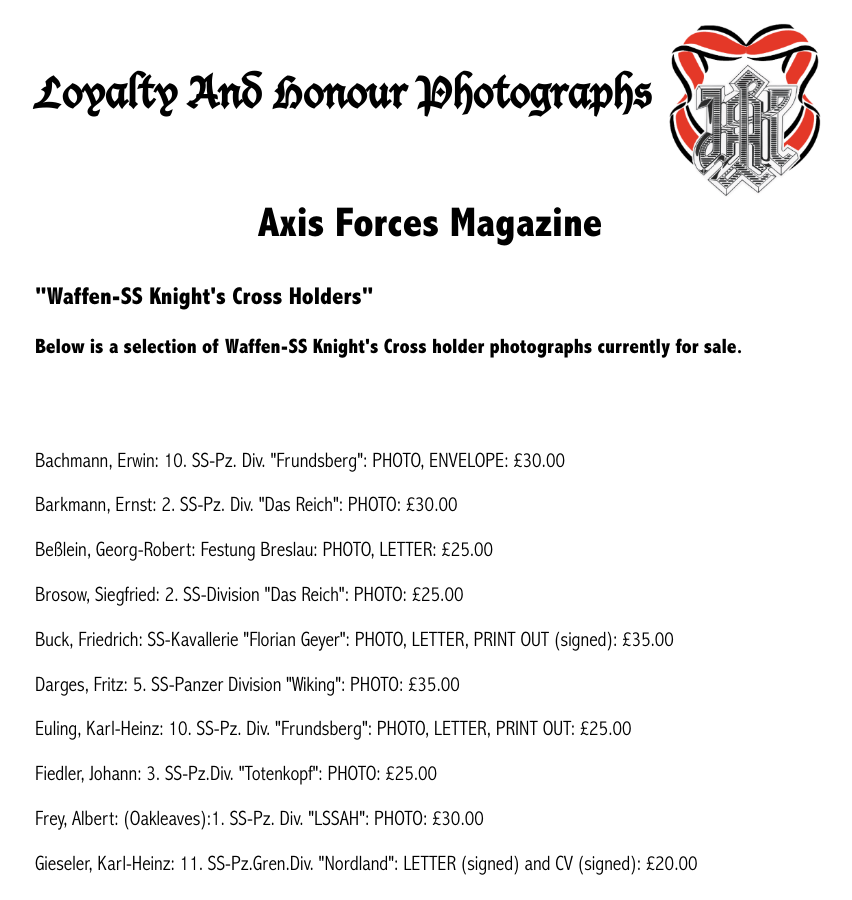
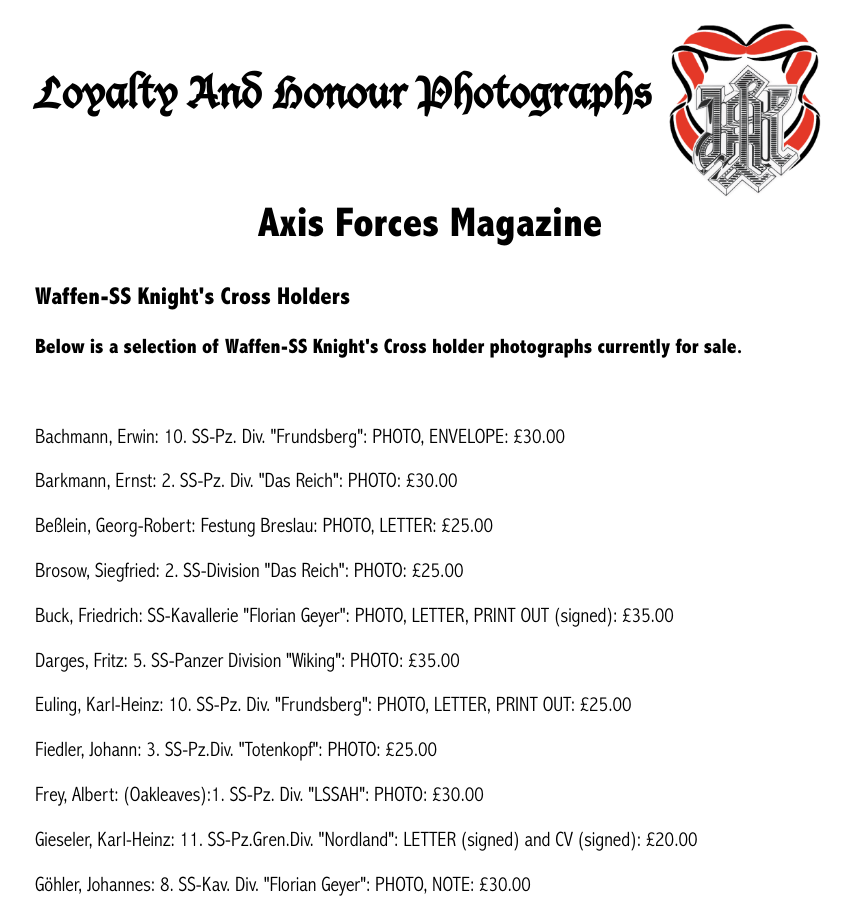
Before and after one commit to lahphotographs/lahphotographs.github.com, a Jekyll site: the page built from Axis_Forces_magazine.md, in a window 1280 px wide and 900 px high. Shown: the whole window, without its empty margins (210-1062 px from the left). Built offline with Jekyll 4.4.1, drawn with Linux system fonts in a browser that asks for light colours.

Commit message:
Update Axis_Forces_magazine.md

```diff
--- a/Axis_Forces_magazine.md
+++ b/Axis_Forces_magazine.md
@@ -6,10 +6,9 @@ permalink: /axisforces.html
 
 <div id="axisforces">
 
-  <h3>"Waffen-SS Knight's Cross Holders"</h3>
+  <h3>Waffen-SS Knight's Cross Holders</h3>
 
 <p><b>Below is a selection of Waffen-SS Knight's Cross holder photographs currently for sale.</b></p>
-<br />
 <br />
 <p>Bachmann,	Erwin: 10. SS-Pz. Div. "Frundsberg":	PHOTO, ENVELOPE:	£30.00
 <p>Barkmann,	Ernst: 2. SS-Pz. Div. "Das Reich":	PHOTO:	£30.00
@@ -43,7 +42,5 @@ permalink: /axisforces.html
 <p>Ullrich,	Karl:	(Oakleaves): 3. SS-Panzer Division "Totenkopf":	PHOTO, +1 copy PHOTO:	£35.00
 <p>Weidinger,	Otto:	(Swords): 2. SS-Panzer Division "Das Reich": PHOTO (clipped)		£20.00
 <p>Zeiher,	Robert:	SS Radolfzell:	PHOTO: £25.00</p>
-  <br />
-  <br />
-  <br />
-  <p><b><center>Not see the person you would like to add to your collection in the list above? Just ask for who you seek, so that I can confirm whether they are within the wider collection.</center></b></p>
+<br />
+<p><b><center>Not see the person you would like to add to your collection in the list above? Just ask for who you seek, so that I can confirm whether they are within the wider collection.</center></b></p>
```
